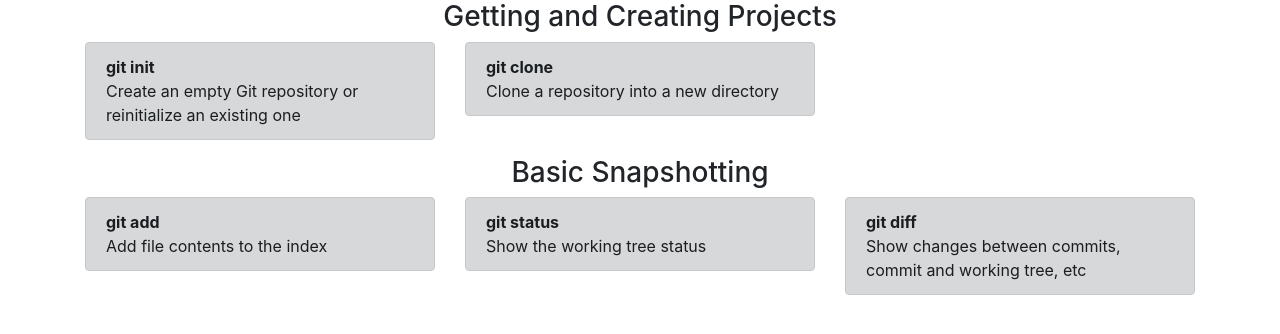
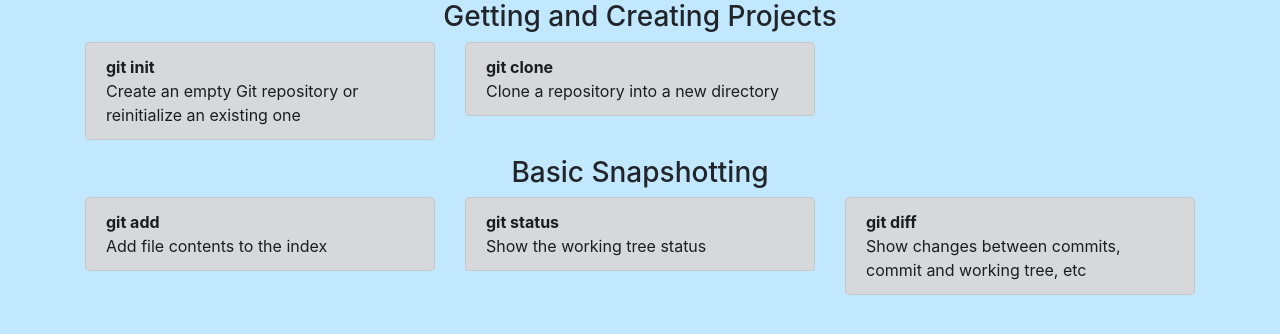
Before and after one commit to Straange/evaluation-local1, a plain HTML site: page index.html in a window 1280 px wide. Drawn offline with nearby package versions, Linux system fonts and the light colour scheme.

Commit message:
style.css : body back color

```diff
--- a/ressources/style.css
+++ b/ressources/style.css
@@ -2,3 +2,6 @@
   height: 100%;
   background-color: red;
 }
+body{
+	background-color:#c2e8ff !important;
+}
```
